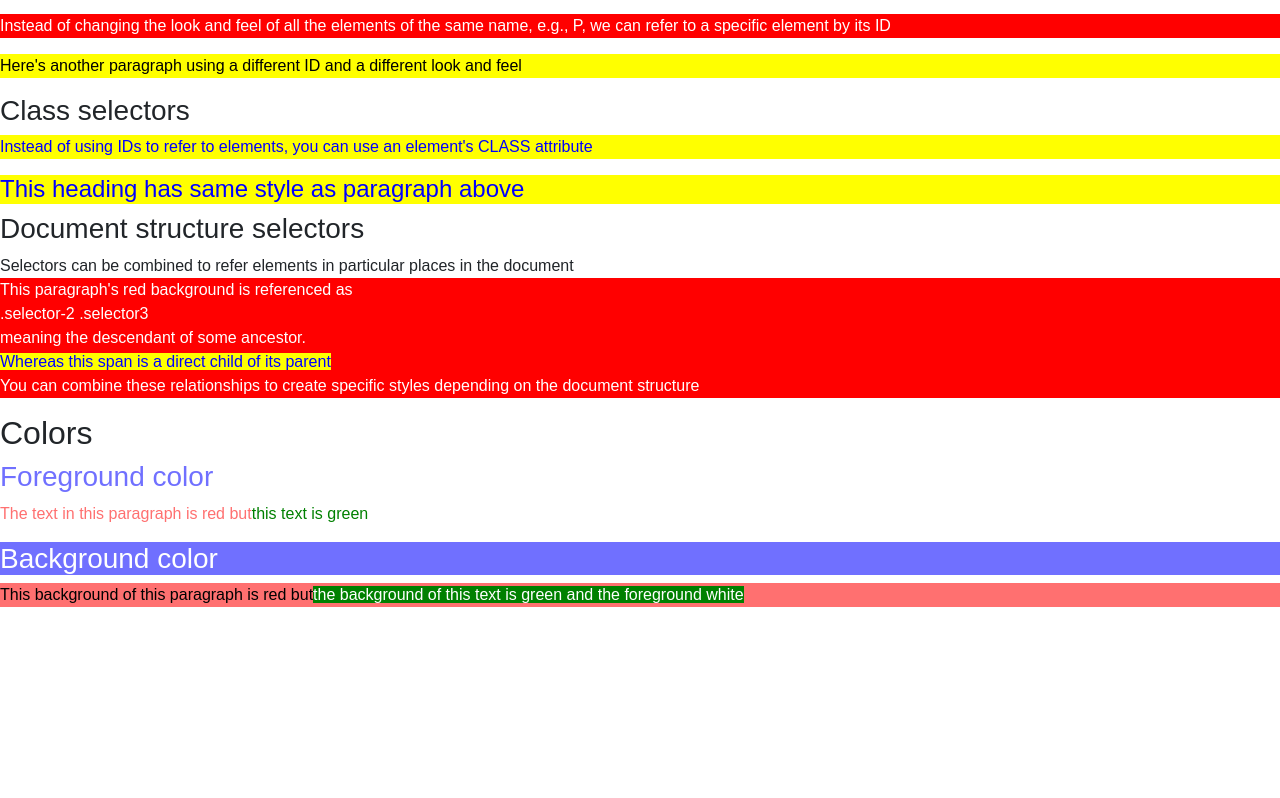
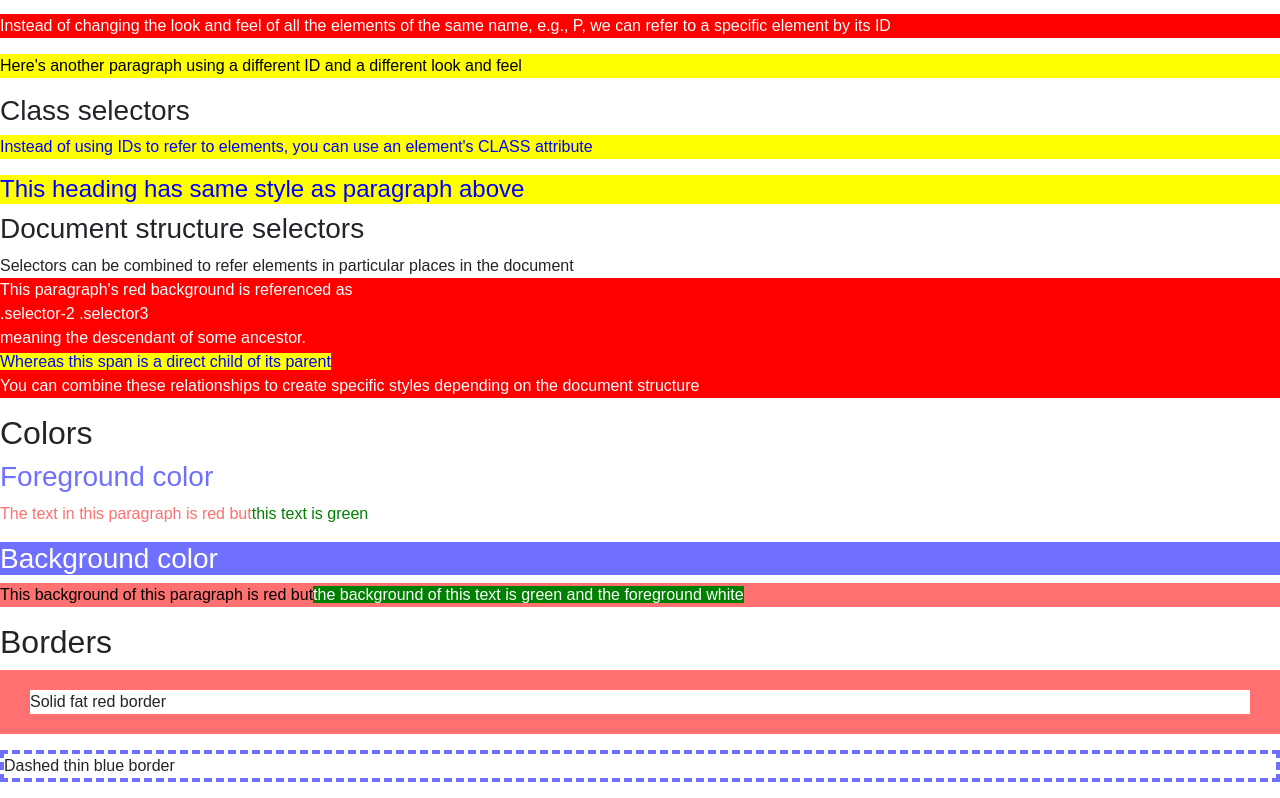
Before and after one commit to Tommytian993/coursework-cs4530, a React (Create React App) app: page /#/Labs/Lab2 in a window 1280 px wide. Shown: the part 324-1122 px from the top of the page. Before the commit the page ends 947 px from the top, so only its background shows below. Built offline with nearby package versions, Linux system fonts and the light colour scheme.

Commit message:
feat(lab2): add borders component with CSS border styles

```diff
--- /dev/null
+++ b/src/Labs/Lab2/Borders.tsx
@@ -0,0 +1,11 @@
+export default function Borders() {
+  return (
+    <div id="wd-css-borders">
+      <h2>Borders</h2>
+      <p className="wd-border-fat wd-border-red wd-border-solid">
+        Solid fat red border</p>
+      <p className="wd-border-thin wd-border-blue wd-border-dashed">
+        Dashed thin blue border</p>
+    </div>
+  );
+}
--- a/src/Labs/Lab2/index.css
+++ b/src/Labs/Lab2/index.css
@@ -21,11 +21,21 @@
   background-color: yellow;
   color: blue;
 }
-.wd-fg-color-black { color: black; }
-.wd-fg-color-white { color: white; }
-.wd-fg-color-blue { color: #7070ff; }
-.wd-fg-color-red { color: #ff7070; }
-.wd-fg-color-green { color: green; }
+.wd-fg-color-black {
+  color: black;
+}
+.wd-fg-color-white {
+  color: white;
+}
+.wd-fg-color-blue {
+  color: #7070ff;
+}
+.wd-fg-color-red {
+  color: #ff7070;
+}
+.wd-fg-color-green {
+  color: green;
+}
 .wd-bg-color-yellow {
   background-color: #ffff07;
 }
@@ -41,3 +51,17 @@
 .wd-bg-color-gray {
    background-color: lightgray;
 }
+.wd-border-fat {
+   border-width: 20px 30px 20px 30px; }
+.wd-border-thin {
+   border-width: 4px; }
+.wd-border-solid {
+   border-style: solid; }
+.wd-border-dashed {
+   border-style: dashed; }
+.wd-border-yellow {
+   border-color: #ffff07; }
+.wd-border-red {
+   border-color: #ff7070; }
+.wd-border-blue {
+   border-color: #7070ff; }
--- a/src/Labs/Lab2/index.tsx
+++ b/src/Labs/Lab2/index.tsx
@@ -1,6 +1,7 @@
 import "./index.css";
 import ForegroundColors from "./ForegroundColors";
 import BackgroundColors from "./BackgroundColors";
+import Borders from "./Borders";
 export default function Lab2() {
   return (
     <div id="wd-lab2">
@@ -57,6 +58,7 @@
       </div>
       <ForegroundColors />
       <BackgroundColors />
+      <Borders />
     </div>
   );
 }
```
Lines whose indentation alone changed are shown as unchanged.
